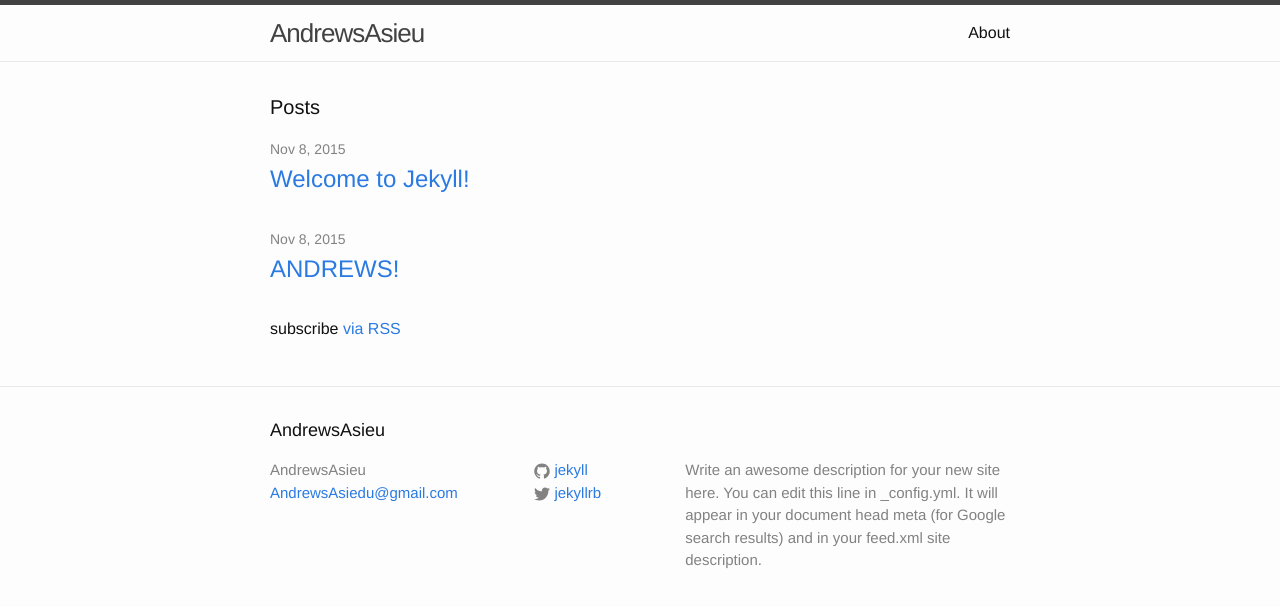
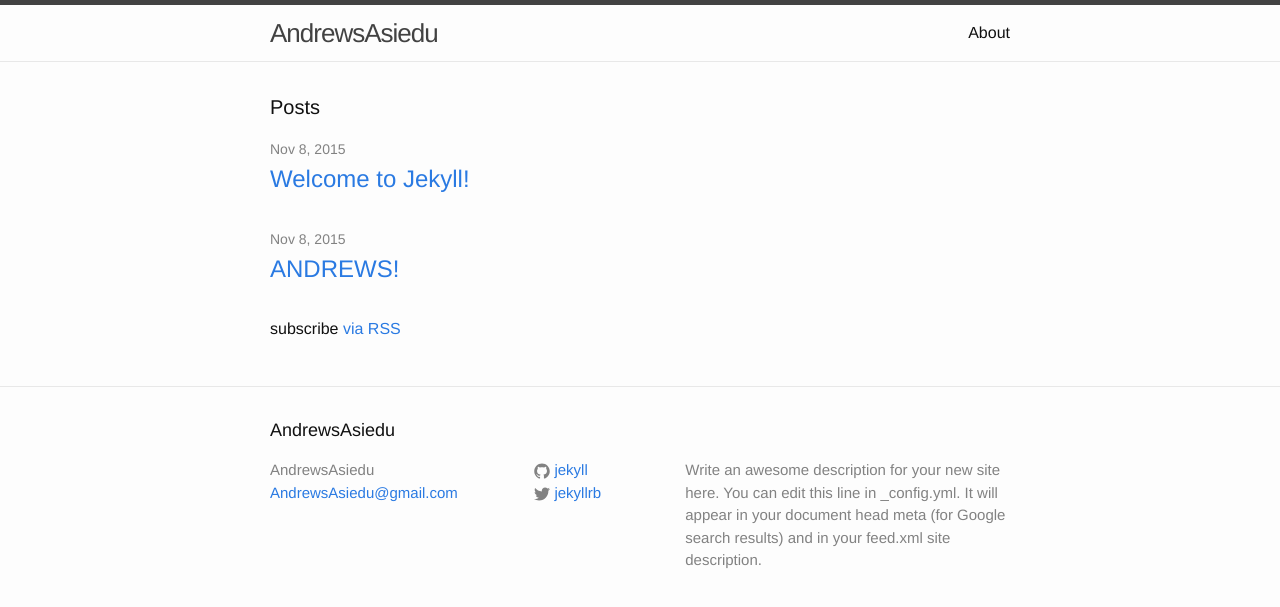
Before and after one commit to albeesco04/4katatv, a Jekyll site: the page built from index.html, in a window 1280 px wide. Shown: the top 607 px of the page. Built offline with Jekyll 4.4.1, drawn with Linux system fonts in a browser that asks for light colours.

Commit message:
Update _config.yml

```diff
--- a/_config.yml
+++ b/_config.yml
@@ -6,7 +6,7 @@
 # 'jekyll serve'. If you change this file, please restart the server process.
 
 # Site settings
-title: AndrewsAsieu
+title: AndrewsAsiedu
 email: AndrewsAsiedu@gmail.com
 description: > # this means to ignore newlines until "baseurl:"
   Write an awesome description for your new site here. You can edit this
```
